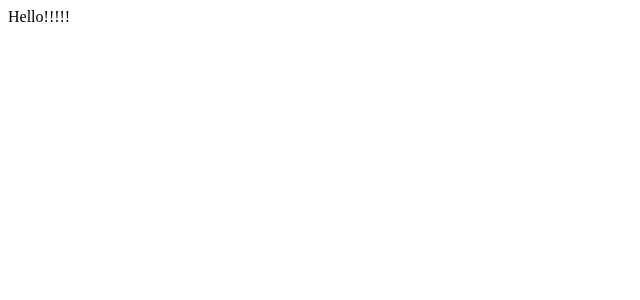
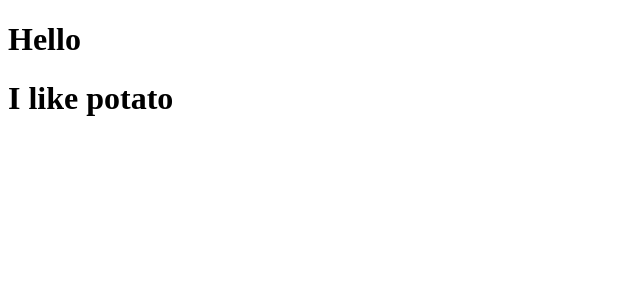
Before and after one commit to djagmlrhks3/movie_app, a React (Create React App) app: page / in a window 1280 px wide. Shown: the top 300 px of the page, without its empty margins (0-640 px from the left). Built offline with nearby package versions, Linux system fonts and the light colour scheme.

Commit message:
0403(토) | About JSX | Create 'Potato' Component

```diff
--- a/src/App.js
+++ b/src/App.js
@@ -1,7 +1,16 @@
 import React from 'react';
 
+function Potato() { // Potato 컴포넌트를 만듦 (= Potato.js 생성)
+  return <h1>I like potato</h1>
+}
+
 function App() {
-  return <div>Hello!!!!!</div>;
+  return (
+    <div>
+      <h1>Hello</h1>
+      <Potato />
+    </div>
+  )
 }
 
 export default App;
```
